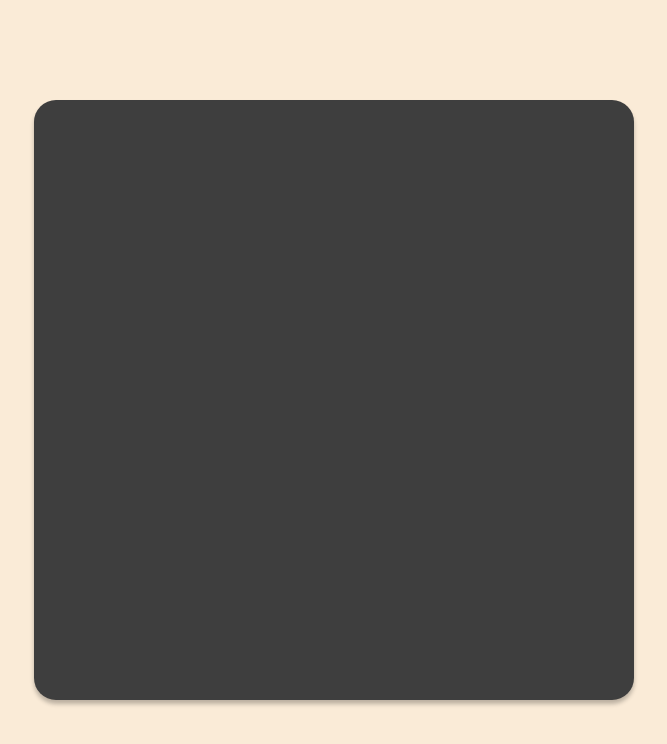
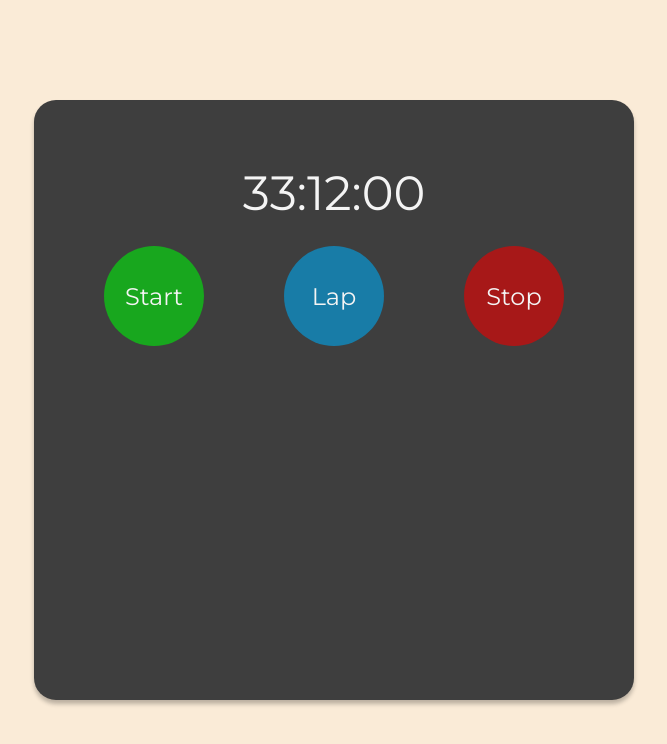
Before and after one commit to GhazalBasalighe/hw20_maktab99, a React (Vite) app in the folder stop-watch/: page / in a window 1280 px wide. Shown: the top 744 px of the page, without its empty margins (306-973 px from the left). Built offline with nearby package versions, Linux system fonts and the light colour scheme.

Commit message:
[feat] Add Timer without laps table UI

```diff
--- a/stop-watch/src/App.css
+++ b/stop-watch/src/App.css
@@ -6,5 +6,6 @@
     width: 600px;
     height: 600px;
     padding: 1rem;
-    color: white;
+    color: #F4F4F4;
+    ;
 }
--- a/stop-watch/src/App.jsx
+++ b/stop-watch/src/App.jsx
@@ -1,7 +1,11 @@
 import "./App.css";
-
+import Timer from "./Components/Timer/Timer";
 function App() {
-  return <div className="container"></div>;
+  return (
+    <div className="container">
+      <Timer />
+    </div>
+  );
 }
 
 export default App;
--- a/stop-watch/src/Components/Timer/Timer.jsx
+++ b/stop-watch/src/Components/Timer/Timer.jsx
@@ -1,10 +1,14 @@
+import timer from "./Timer.module.css";
+
 function Timer() {
   return (
-    <div>
-      <p>33:12:00</p>
-      <button className="btn btn-start">Start</button>
-      <button className="btn btn-lap">Lap</button>
-      <button className="btn btn-stop">Stop</button>
+    <div className={timer.timerContainer}>
+      <span className={timer.timerCount}>33:12:00</span>
+      <div className={timer.btnSection}>
+        <button className={timer.btnStart}>Start</button>
+        <button className={timer.btnLap}>Lap</button>
+        <button className={timer.btnStop}>Stop</button>
+      </div>
     </div>
   );
 }
--- /dev/null
+++ b/stop-watch/src/Components/Timer/Timer.module.css
@@ -0,0 +1,54 @@
+.timerContainer
+{
+    display: flex;
+    flex-direction: column;
+    align-items: center;
+    margin: 2rem 0;
+    padding: 1rem 0;
+    gap: 24px;
+}
+
+.timerCount
+{
+    font-size: 48px;
+    font-weight: 400;
+}
+
+.btnSection
+{
+    display: flex;
+    align-items: center;
+    justify-content: center;
+    gap: 80px;
+}
+
+.btn
+{
+    width: 100px;
+    height: 100px;
+    border-radius: 100%;
+    outline: none;
+    border: none;
+    font-size: 24px;
+    font-weight: 400;
+    color: #F4F4F4;
+}
+
+
+.btnStart
+{
+    composes: btn;
+    background-color: #18A71E;
+}
+
+.btnLap
+{
+    composes: btn;
+    background-color: #187CA7;
+}
+
+.btnStop
+{
+    composes: btn;
+    background-color: #A71818;
+}
```
Also changed, not shown: stop-watch/src/Components/Timer/index.js (deleted).
